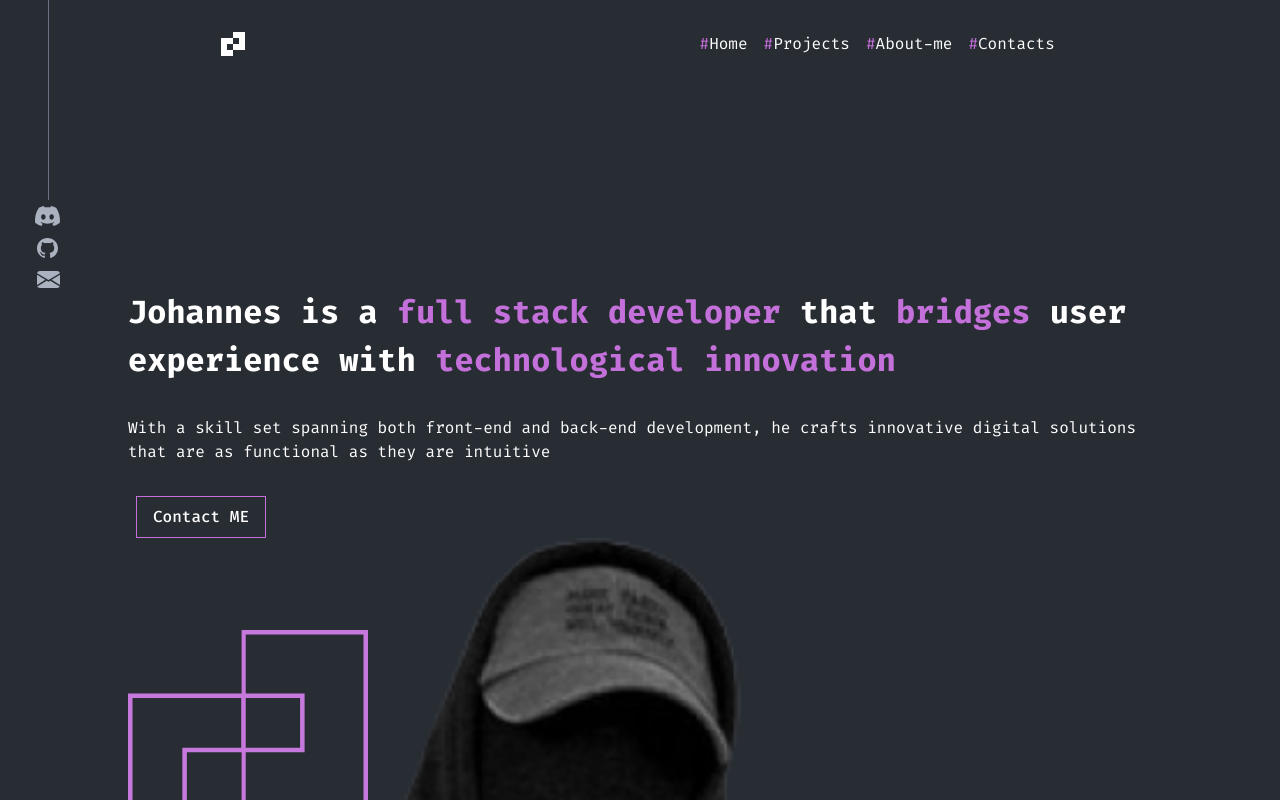
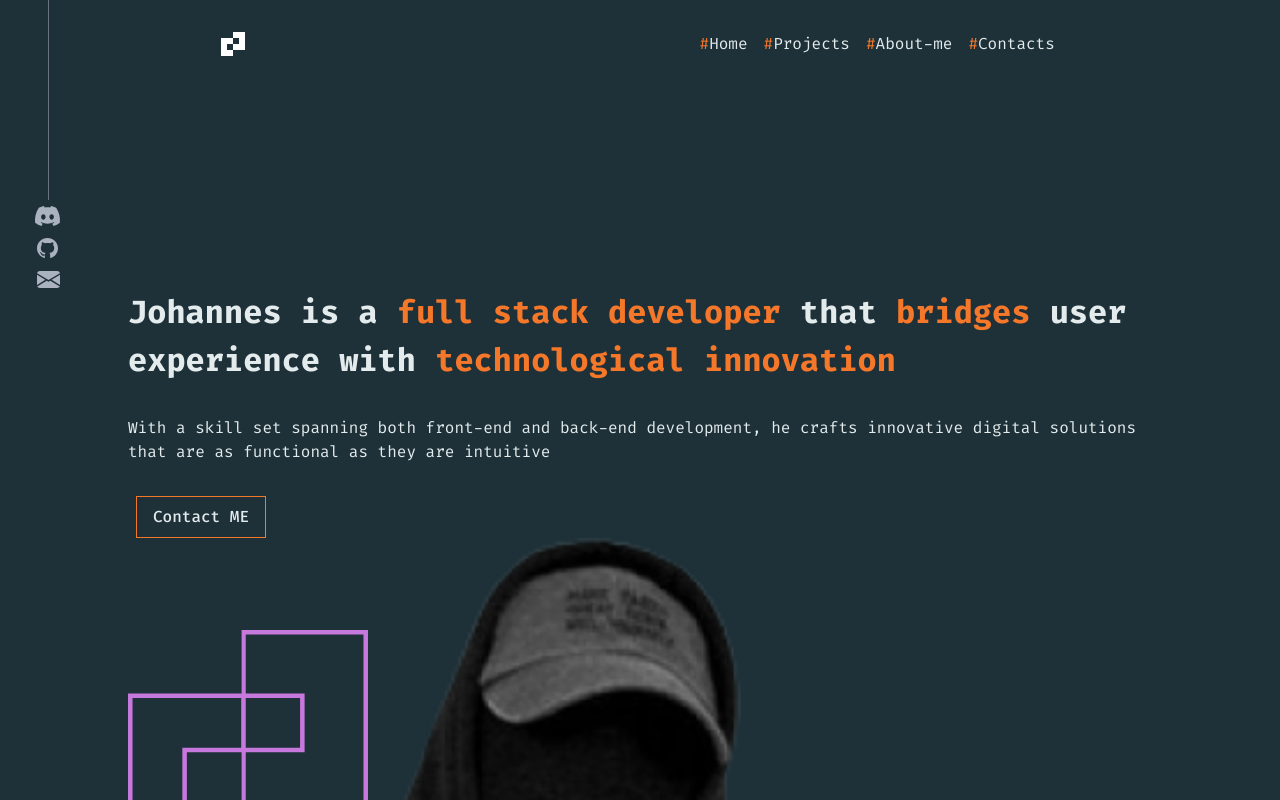
Before and after one commit to johannes-code/portfolio_v2, a React (Vite) app: page / in a window 1280 px wide. Shown: the top 800 px of the page. Built offline with nearby package versions, Linux system fonts and the light colour scheme.

Commit message:
changed colors

```diff
--- a/src/App.css
+++ b/src/App.css
@@ -10,12 +10,12 @@
 @theme {
   --font-fira: "Fira Code", monospace;
 
-  --primary: hsl(287 60% 65%);
-  --primary-op: hsl(287 60% 65% / 0.1);
-  --gray: hsl(219 14% 71%);
-  --gray-op: hsl(219 14% 71% / 0.1);
-  --background: hsl(218 12% 18%);
-  --white: hsl(0 0% 100%);
+  --primary: hsl(23 90% 56%);
+  --primary-op: hsl(23 90% 56% / 0.1);
+  --gray: hsl(180 38% 39%);
+  --gray-op: hsl(246 46% 40%);
+  --background: hsl(196 30% 17%);
+  --white: hsl(190 22% 91%);
 
   --breakpoint_desktopScreen: 1024px;
   --breakpoint_tabletScreen: 768px;
```
